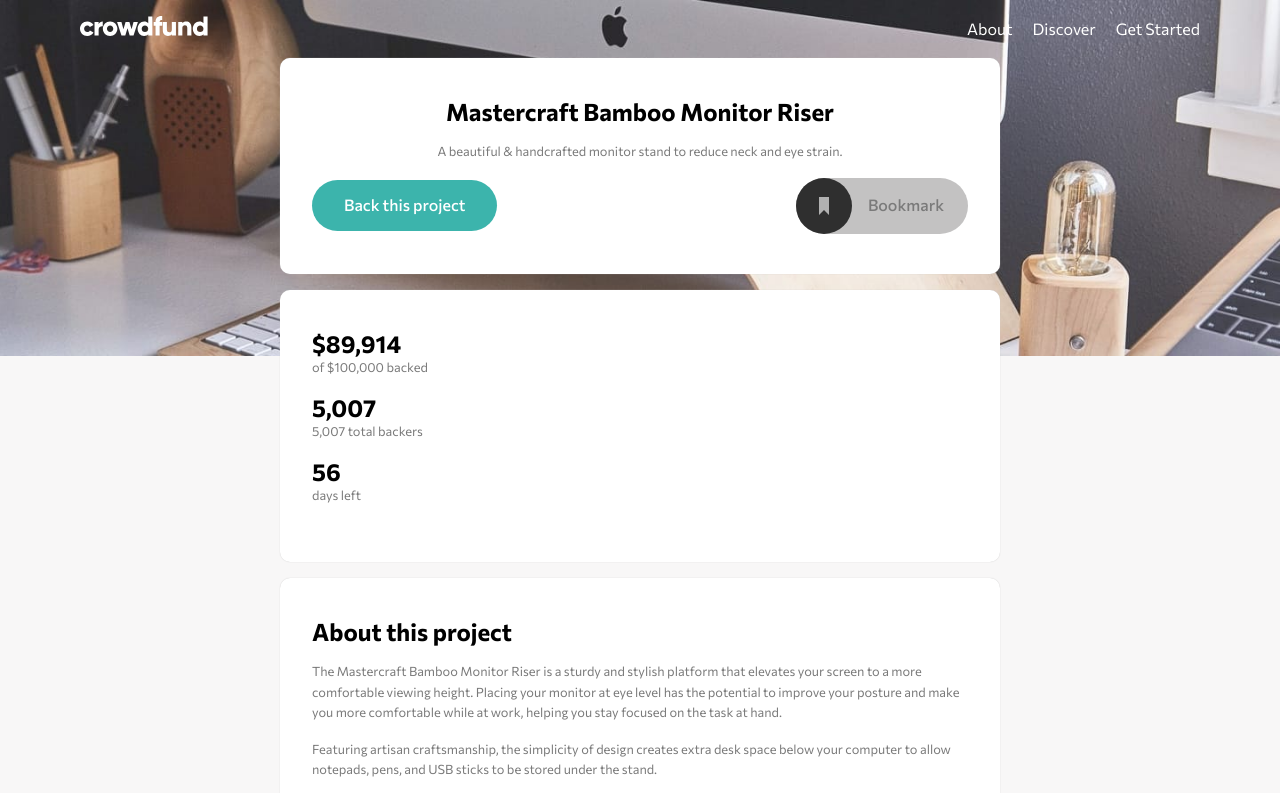
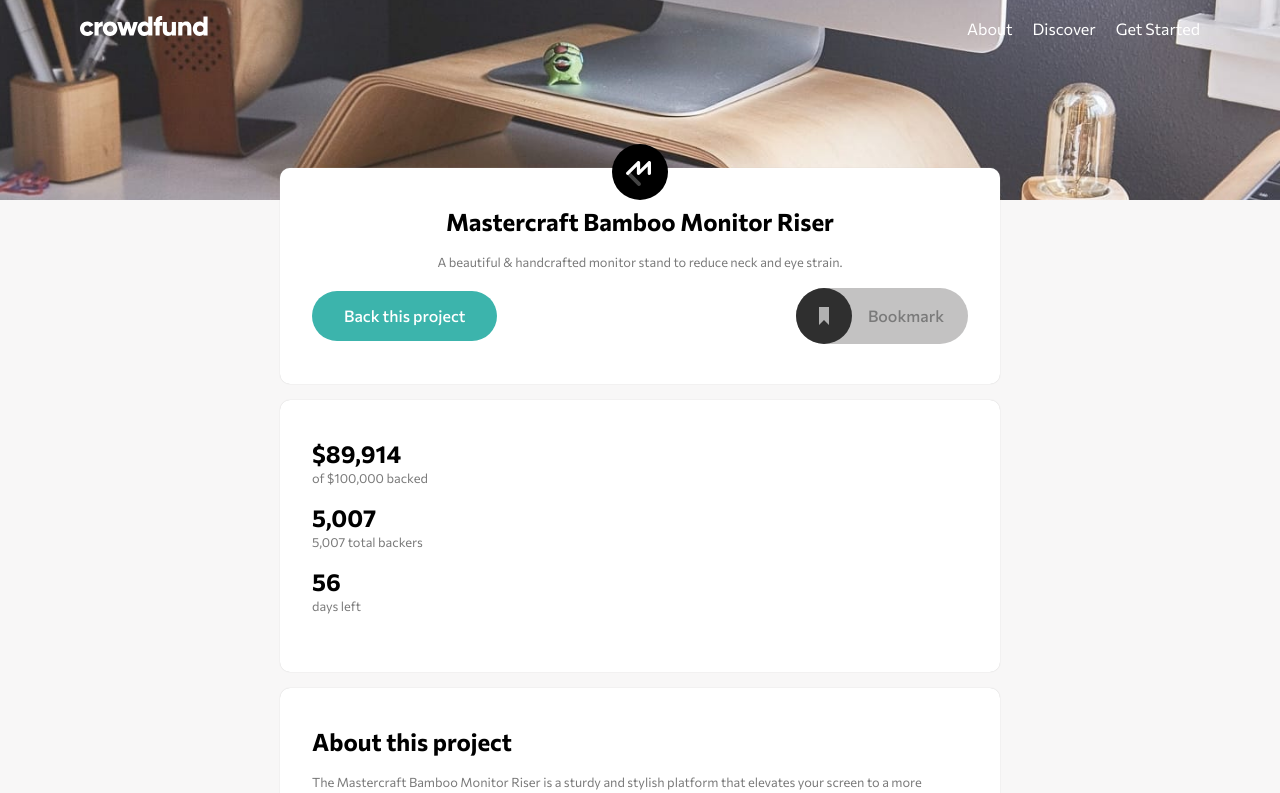
Before and after one commit to CrazyMachine2/Crowdfunding-product-page, a plain HTML site: page index.html in a window 1280 px wide. Shown: the top 793 px of the page. Drawn offline with Linux system fonts and the light colour scheme.

Commit message:
refactoring

```diff
--- a/index.html
+++ b/index.html
@@ -34,7 +34,8 @@
 
   <main>
     <div class="container">
-      <section class="text-center">
+      <section id="first" class="text-center">
+        <div class="small-logo"><img src="./images/logo-mastercraft.svg" alt="small-logo"></div>
         <h2 class="title">Mastercraft Bamboo Monitor Riser</h2>
         <p class="description">A beautiful & handcrafted monitor stand to reduce neck and eye strain.
         </p>
@@ -44,7 +45,7 @@
         </div>
       </section>
 
-      <section>
+      <section id="second">
         <div class="split">
           <div>
             <h1>$89,914</h1>
@@ -61,7 +62,8 @@
         </div>
         <div class="progress-bar"></div>
       </section>
-      <section>
+
+      <section id="third">
         <h2 class="title">About this project</h2>
         <p class="description">
           The Mastercraft Bamboo Monitor Riser is a sturdy and stylish platform that elevates your screen
--- a/solution/css/main.css
+++ b/solution/css/main.css
@@ -1,5 +1,8 @@
+@import url("./resset.css");
 @import url("./navbar.css");
 @import url("./buttons.css");
+@import url("./utils.css");
+
 
 :root {
     --clr-primary-400: #3CB4AC;
@@ -23,35 +26,13 @@
 
 
 /*typography*/
-*,
-*:before,
-*:after {
-    box-sizing: border-box;
-}
 
 body {
     font-family:  var(--ff-primary);
     font-weight: var(--fw-regular);
     font-size: 1rem;
     line-height: var(--line-height-regular);
-    background-image: url("../../images/image-hero-mobile.jpg");
-    background-position: top;
-    background-repeat: no-repeat;
-    background-size: contain;
-    -webkit-font-smoothing: antialiased;
     background-color: rgba(221, 217, 217, 0.185);
-}
-
-body,
-h1,
-h2,
-h3,
-p,
-ul,
-pre,
-button {
-    margin: 0;
-    padding: 0;
 }
 
 h1,
@@ -62,10 +43,6 @@ h2 {
 h1 {
     font-weight: var(--fw-bold);
     font-weight: var(--fw-bold);
-}
-
-.title {
-    margin-bottom: 1rem;
 }
 
 p {
@@ -82,10 +59,15 @@ img {
 /* layout */
 
 section {
+    position: relative;
     padding: 2.5rem 2rem;
     background-color: var(--clr-neutral-100);
     box-shadow: 0 0 1px var(--clr-neutral-200);
     border-radius: 10px;
+}
+
+main {
+    margin-top: -2rem;
 }
 
 main .container {
@@ -100,30 +82,17 @@ main .container {
 }
 
 .container--wide {
+    margin: 0 auto;
     width: min(90%, 70rem);
 }
 
-
-/*util*/
-.text-center {
-    text-align: center;
+#first .small-logo {
+    position: absolute;
+    left: 50%;
+    top: -1.5rem;
+    transform: translateX(-50%);
 }
 
-.text-right {
-    text-align: right;
+.title {
+    margin-bottom: 1rem;
 }
-
-.badge-circle {
-    position: absolute;
-    left: -40px;
-    top: 0;
-}
-
-
-/*media queries*/
-
-@media(min-width: 600px) {
-    body {
-        background-image: url("../../images/image-hero-desktop.jpg");
-    }
-}
--- a/solution/css/navbar.css
+++ b/solution/css/navbar.css
@@ -1,5 +1,12 @@
 header {
+    height: 25vh;
     padding: 1rem 0;
+    margin: 0 auto;
+    max-width: 1444px;
+    background-image: url("../../images/image-hero-mobile.jpg");
+    background-position: center;
+    background-repeat: no-repeat;
+    background-size: cover;
 }
 
 .navbar-container {
@@ -40,3 +47,9 @@ header {
         display: block;
     }
 }
+
+@media(min-width: 800px) {
+    header {
+        background-image: url("../../images/image-hero-desktop.jpg");
+    }
+}
--- /dev/null
+++ b/solution/css/resset.css
@@ -0,0 +1,17 @@
+*,
+*:before,
+*:after {
+    box-sizing: border-box;
+}
+
+body,
+h1,
+h2,
+h3,
+p,
+ul,
+pre,
+button {
+    margin: 0;
+    padding: 0;
+}
--- /dev/null
+++ b/solution/css/utils.css
@@ -0,0 +1,7 @@
+.text-center {
+    text-align: center;
+}
+
+.text-right {
+    text-align: right;
+}
```
